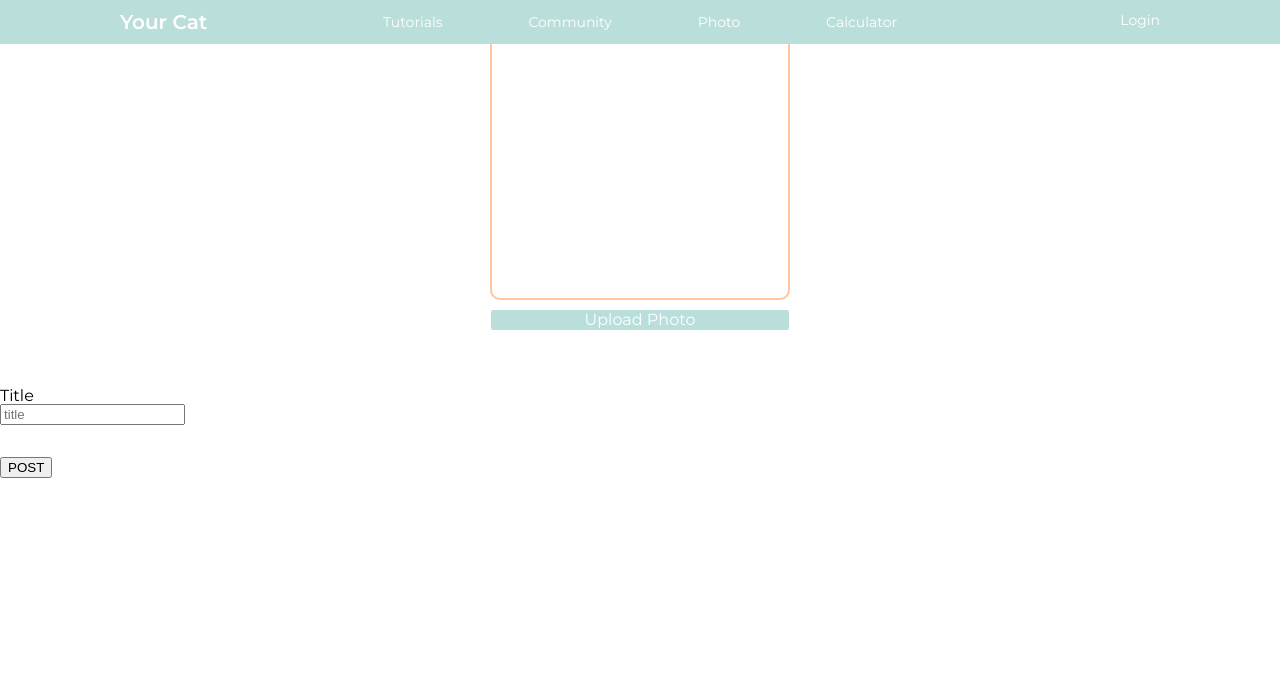
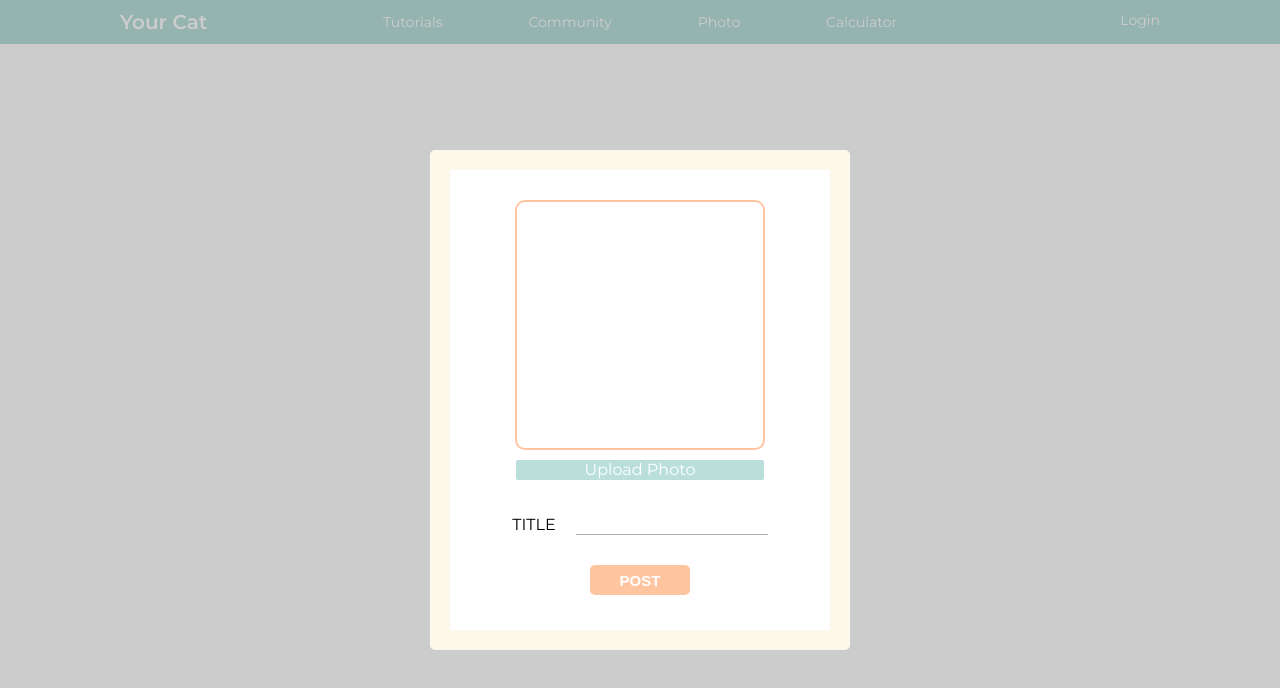
Before and after one commit to codestates/yourcat-client, a React (Create React App) app: page /photo in a window 1280 px wide. Shown: the top 688 px of the page. Built offline with nearby package versions, Linux system fonts and the light colour scheme.

Commit message:
[#46][Style] photoUpload form

```diff
--- a/src/components/pages/PhotoPage/Sections/PhotoUploadForm.js
+++ b/src/components/pages/PhotoPage/Sections/PhotoUploadForm.js
@@ -1,9 +1,55 @@
 import React, { useState } from 'react';
-// import styled from 'styled-components';
+import styled from 'styled-components';
 // import propTypes from 'prop-types';
 import { useDispatch } from 'react-redux';
 import createPhoto from '../../../../_actions/contents/createPhoto';
 import ImageUploader from '../../../../utils/ImageUploader';
+import { Button } from '../../../../utils/button';
+import { MODAL } from '../../../../utils/ModalHeader';
+
+const INPUTDIV = styled('div')`
+  height: 50px;
+  margin: 10px;
+  display: flex;
+  align-items: center;
+  justify-content: center;
+`;
+
+const Input = styled.input`
+  all: unset;
+  width: 100%;
+  margin: 0 10px;
+  border-bottom: 1px solid rgb(0, 0, 0, 0.3);
+`;
+
+const Wrapper = styled.div`
+  width: 100%;
+  height: 200%;
+  background-color: rgb(0, 0, 0, 0);
+  background-color: rgb(0, 0, 0, 0.2);
+  position: fixed;
+  margin: auto;
+  top: 0;
+  z-index: 1;
+`;
+
+const Main = styled.div`
+  display: flex;
+  flex-direction: column;
+  position: absolute;
+  top: 25%;
+  left: 50%;
+  transform: translate(-50%, -50%);
+  padding: 20px;
+  width: 420px;
+  height: 500px;
+  border-radius: 5px;
+  background-color: #fcf9ea;
+  align-items: center;
+`;
+const TITLE = styled('div')`
+  margin: 10px;
+`;
 
 function PhotoUploadForm() {
   const dispatch = useDispatch();
@@ -48,33 +94,29 @@ function PhotoUploadForm() {
     }
   };
   return (
-    <>
+    <Wrapper>
+      <Main>
+        <MODAL>
           <div>
             <ImageUploader
-          width={300}
-          height={300}
+              width={250}
+              height={250}
               border="10px"
               callback={getPhotoPath}
             />
           </div>
-      <br />
-      <br />
-      <br />
-      <div>
-        <h4>Title</h4>
-        <input
-          type="text"
-          value={title}
-          placeholder="title"
-          onChange={onTitleHandler}
-        />
-      </div>
-      <br />
-      <br />
-      <button type="button" onClick={handleSubmit}>
+
+          <INPUTDIV>
+            <TITLE>TITLE</TITLE>
+            <Input type="text" value={title} onChange={onTitleHandler} />
+          </INPUTDIV>
+
+          <Button type="button" onClick={handleSubmit}>
             POST
-      </button>
-    </>
+          </Button>
+        </MODAL>
+      </Main>
+    </Wrapper>
   );
 }
 export default PhotoUploadForm;
```
Lines whose indentation alone changed are shown as unchanged.
